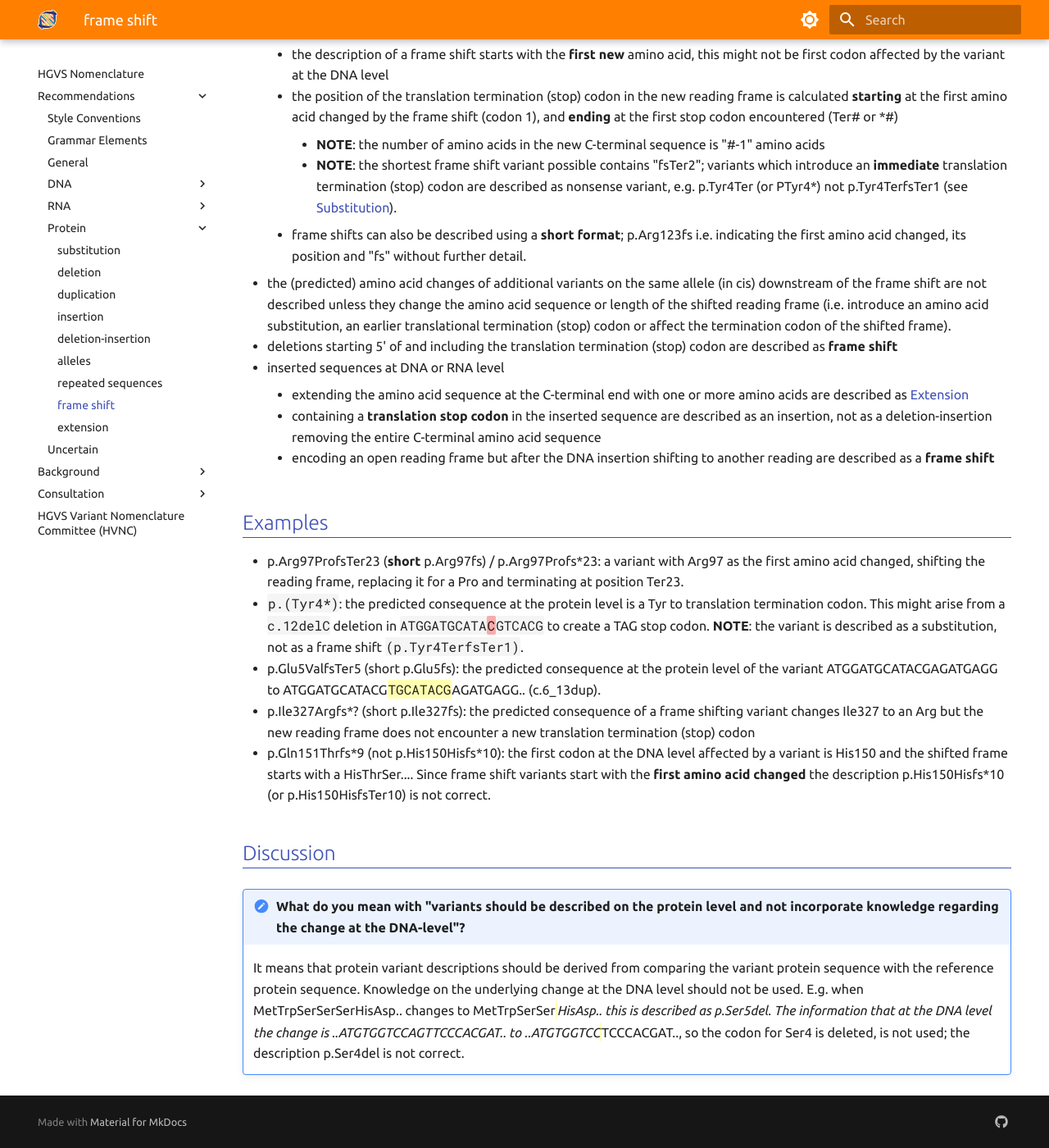
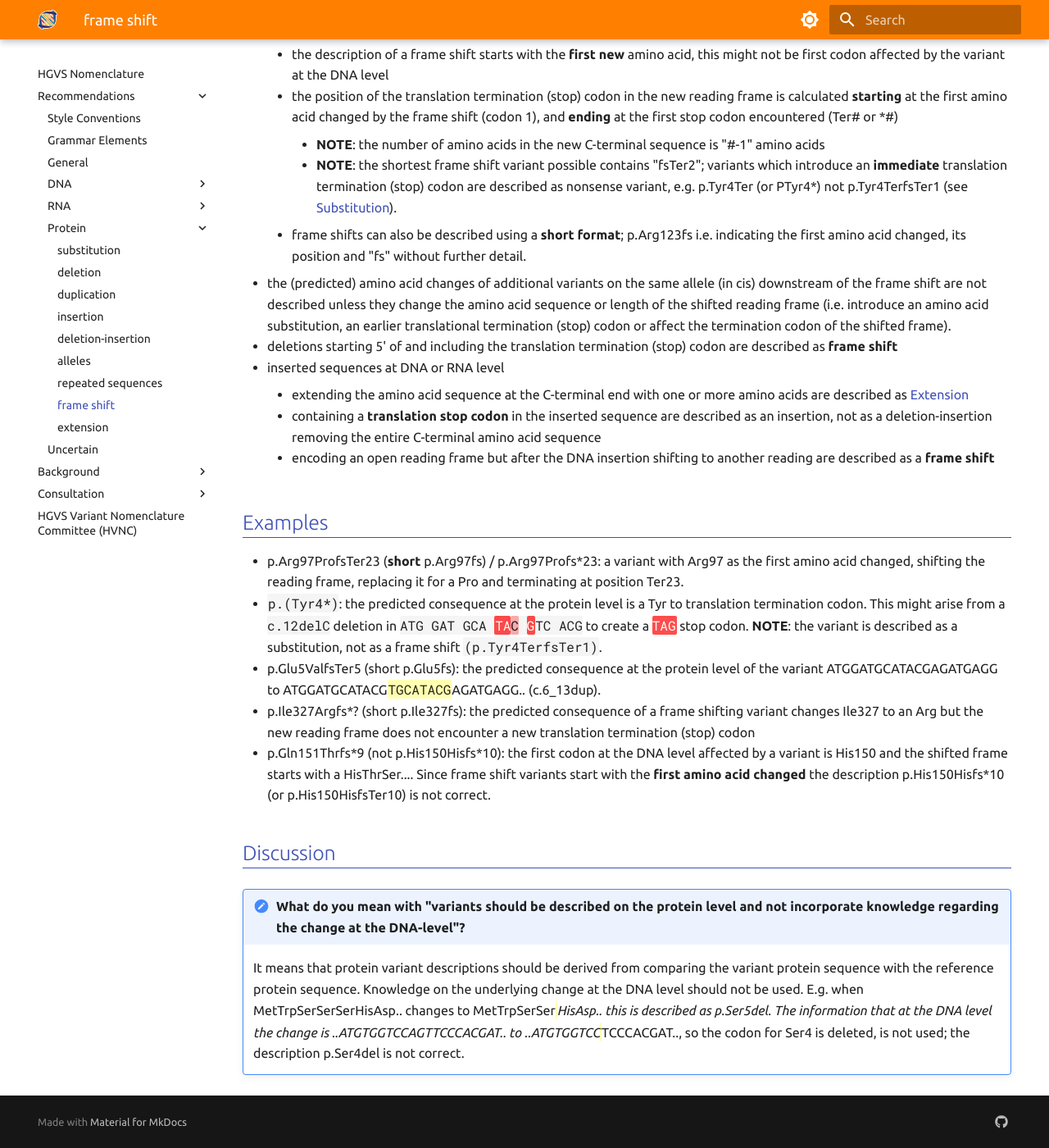
Before and after one commit to HGVSnomenclature/hgvs-nomenclature, an MkDocs documentation site: the page built from docs/recommendations/protein/frameshift.md, in a window 1280 px wide and 1400 px high, scrolled down 770 px. Shown: the whole window at 82% size. Built offline with MkDocs 1.6.1 and Material for MkDocs 9.7.7, drawn with Linux system fonts in a browser that asks for light colours.

Commit message:
address Ivo's comment re: TAG styling

```diff
--- a/docs/recommendations/protein/frameshift.md
+++ b/docs/recommendations/protein/frameshift.md
@@ -41,8 +41,8 @@ Format:   **"prefix""amino_acid"position"new_amino_acid""fs""Ter""position_termi
 
 * p.Arg97ProfsTer23 (**short** p.Arg97fs) / p.Arg97Profs\*23: a variant with Arg97 as the first amino acid changed, shifting the reading frame, replacing it for a Pro and terminating at position Ter23.
 * `p.(Tyr4*)`: the predicted consequence at the protein level is a Tyr to translation termination
-    codon. This might arise from a `c.12delC` deletion in <code>ATGGATGCATA<code
-    class="del">C</code>GTCACG</code> to create a TAG stop codon.  **NOTE**: the variant is
+    codon. This might arise from a `c.12delC` deletion in <code>ATG GAT GCA <code class="stop">TA</code><code
+    class="del">C</code><code> </code><code class="stop">G</code>TC ACG</code> to create a <code class="stop">TAG</code> stop codon.  **NOTE**: the variant is
     described as a substitution, not as a frame shift `(p.Tyr4TerfsTer1)`.
 * p.Glu5ValfsTer5 (short p.Glu5fs): the predicted consequence at the protein level of the variant ATGGATGCATACGAGATGAGG  to ATGGATGCATACG<code class="spot1">TGCATACG</code>AGATGAGG.. (c.6\_13dup).
 * p.Ile327Argfs*? (short p.Ile327fs): the predicted consequence of a frame shifting variant changes Ile327 to an Arg but the new reading frame does not encounter a new translation termination (stop) codon
--- a/docs/stylesheets/extra.css
+++ b/docs/stylesheets/extra.css
@@ -45,6 +45,11 @@ code::first-of-type and code::last-of-type should get left and right padding res
 }
 .md-typeset code.invalid::before {
     content: "✘";
+}
+
+.md-typeset code.stop {
+    background-color: rgba(255, 0, 0, 0.70);
+    color: white;
 }
 
 .md-typeset code.del {
```
